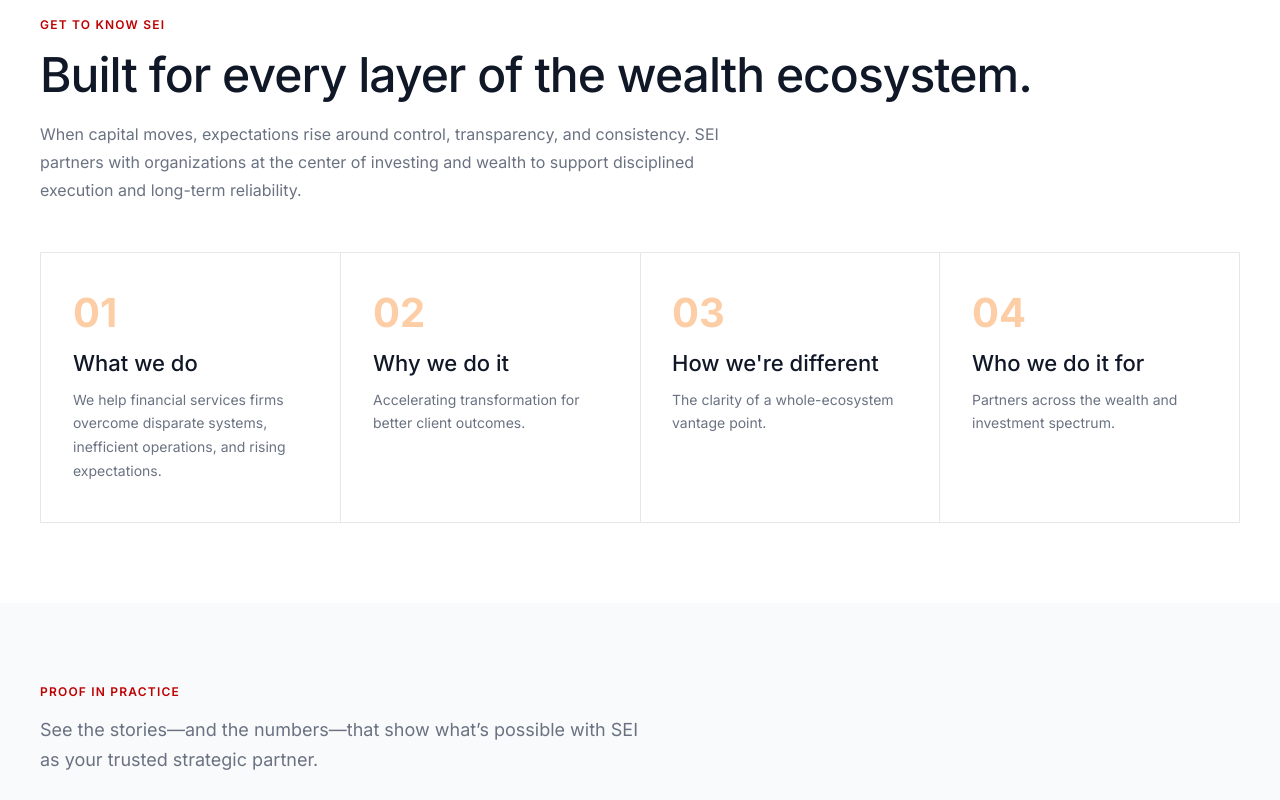
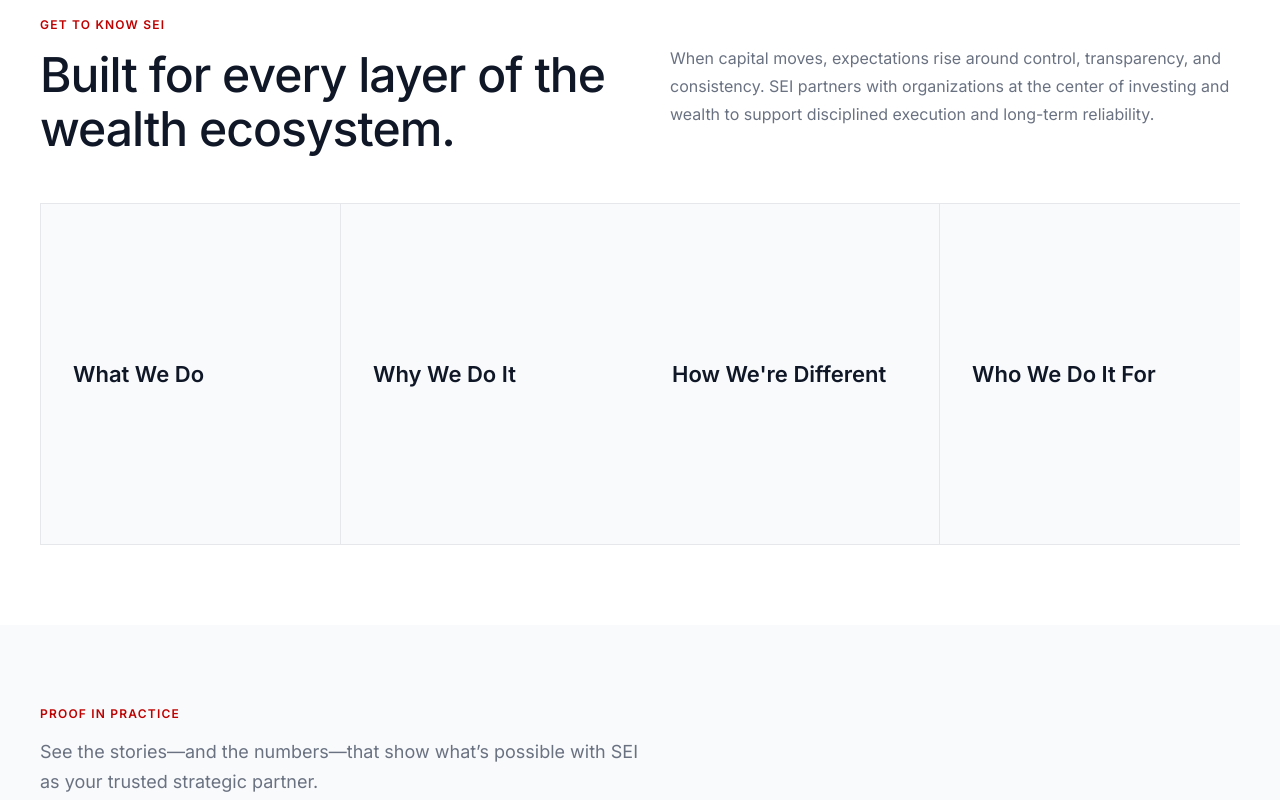
Before and after one commit to marvoey/sei-demo-nextjs, a Next.js app: page / in a window 1280 px wide. Shown: the part 1360-2160 px from the top of the page. Built offline with nearby package versions, Linux system fonts and the light colour scheme; no server answers.

Commit message:
Get to know design updates

```diff
--- a/app/_components/Animations.tsx
+++ b/app/_components/Animations.tsx
@@ -140,7 +140,7 @@
 
     /* ── 7. 3D CARD TILT ───────────────────────────────────────────── */
     function initCardTilt() {
-      document.querySelectorAll('.insight-card, .suggested-card, .know-pillar').forEach(card => {
+      document.querySelectorAll('.insight-card, .suggested-card').forEach(card => {
         card.addEventListener('mousemove', e => {
           const r = (card as HTMLElement).getBoundingClientRect()
           const x = ((e as MouseEvent).clientX - r.left) / r.width - 0.5
--- a/app/_components/GetToKnowSEI.tsx
+++ b/app/_components/GetToKnowSEI.tsx
@@ -1,23 +1,40 @@
 const PILLARS = [
-  { num: '01', head: 'What we do', body: 'We help financial services firms overcome disparate systems, inefficient operations, and rising expectations.' },
-  { num: '02', head: 'Why we do it', body: 'Accelerating transformation for better client outcomes.' },
-  { num: '03', head: "How we're different", body: 'The clarity of a whole-ecosystem vantage point.' },
-  { num: '04', head: 'Who we do it for', body: 'Partners across the wealth and investment spectrum.' },
+  {
+    head: 'What We Do',
+    body: 'We help financial services firms overcome disparate systems, inefficient operations, and rising expectations.',
+  },
+  {
+    head: 'Why We Do It',
+    body: 'We help break through complexity to accelerate transformation and deliver outcomes that matter.',
+  },
+  {
+    head: "How We're Different",
+    body: 'We see the whole map, leveraging our vantage point across the wealth ecosystem to deliver clarity and insight.',
+  },
+  {
+    head: 'Who We Do It For',
+    body: 'We partner with asset managers, banks and wealth managers, advisors, and institutional investors to unlock scalable growth.',
+  },
 ]
 
 export default function GetToKnowSEI() {
   return (
     <section className="know-sei section">
       <div className="container">
-        <div className="section-eyebrow">Get to Know SEI</div>
-        <h2 className="section-headline">Built for every layer of the wealth ecosystem.</h2>
-        <p className="section-body">When capital moves, expectations rise around control, transparency, and consistency. SEI partners with organizations at the center of investing and wealth to support disciplined execution and long-term reliability.</p>
+        <div className="know-sei-header">
+          <div>
+            <div className="section-eyebrow">Get to Know SEI</div>
+            <h2 className="section-headline">Built for every layer of the wealth ecosystem.</h2>
+          </div>
+          <p className="section-body">When capital moves, expectations rise around control, transparency, and consistency. SEI partners with organizations at the center of investing and wealth to support disciplined execution and long-term reliability.</p>
+        </div>
         <div className="know-sei-grid">
           {PILLARS.map(p => (
-            <div key={p.num} className="know-pillar">
-              <div className="know-pillar-num">{p.num}</div>
+            <div key={p.head} className="know-pillar">
               <div className="know-pillar-head">{p.head}</div>
-              <p className="know-pillar-body">{p.body}</p>
+              <div className="know-pillar-reveal">
+                <p className="know-pillar-body">{p.body}</p>
+              </div>
             </div>
           ))}
         </div>
--- a/app/globals.css
+++ b/app/globals.css
@@ -210,12 +210,18 @@
 
 /* ─── Get to Know SEI ─── */
 .know-sei { background: white; border-top: 1px solid var(--border); }
+.know-sei-header { display: grid; grid-template-columns: 1fr 1fr; gap: 60px; align-items: center; }
+.know-sei-header .section-headline { margin-bottom: 0; }
 .know-sei-grid { display: grid; grid-template-columns: repeat(4,1fr); border: 1px solid var(--border); margin-top: 48px; }
-.know-pillar { padding: 40px 32px; border-right: 1px solid var(--border); }
+.know-pillar { position: relative; overflow: hidden; background: var(--bg-light); border-right: 1px solid var(--border); min-height: 340px; padding: 40px 32px; display: flex; flex-direction: column; justify-content: center; }
 .know-pillar:last-child { border-right: none; }
-.know-pillar-num { font-size: 40px; font-weight: 700; color: var(--orange); opacity: .35; line-height: 1; margin-bottom: 16px; }
-.know-pillar-head { font-size: 22px; font-weight: 500; color: var(--text-900); margin-bottom: 10px; line-height: 1.3; }
-.know-pillar-body { font-size: 14px; color: var(--text-500); line-height: 1.7; }
+.know-pillar::before { content: ''; position: absolute; inset: 0; z-index: 0; background: #FFA202; transform: scaleY(0); transform-origin: bottom; transition: transform 0.55s cubic-bezier(0.4, 0, 0.2, 1); }
+.know-pillar:hover::before { transform: scaleY(1); transition: transform 0.55s cubic-bezier(0.4, 0, 0.2, 1); }
+.know-pillar-head { font-size: 22px; font-weight: 600; color: var(--text-900); line-height: 1.3; position: relative; z-index: 1; transition: opacity 0.3s ease, transform 0.45s cubic-bezier(0.4, 0, 0.2, 1); }
+.know-pillar:hover .know-pillar-head { opacity: 0; transform: translateY(-14px); transition: opacity 0.3s ease, transform 0.45s cubic-bezier(0.4, 0, 0.2, 1); }
+.know-pillar-reveal { position: absolute; inset: 0; padding: 32px; z-index: 1; display: flex; align-items: center; justify-content: center; transform: translateY(100%); transition: transform 0.55s cubic-bezier(0.4, 0, 0.2, 1); }
+.know-pillar:hover .know-pillar-reveal { transform: translateY(0); transition: transform 0.55s cubic-bezier(0.4, 0, 0.2, 1); }
+.know-pillar-body { font-size: 16px; color: var(--text-900); line-height: 1.7; text-align: center; }
 
 /* ─── Trusted By ─── */
 .trusted { background: var(--bg-light); }
@@ -523,7 +529,7 @@
 /* ─── Sticky Scroll Narrative ─── */
 .sticky-scroll-wrap { position: relative; height: 320vh; }
 .sticky-scroll-scene { position: sticky; top: 64px; }
-.know-pillar { perspective: 900px; transform-style: preserve-3d; will-change: transform, opacity; }
+.know-pillar { will-change: transform, opacity; }
 
 /* ─── Card Deck Fan ─── */
 .suggested-card { will-change: transform, opacity; transform-origin: bottom center; }
@@ -563,7 +569,7 @@
 .hero-cta-primary, .hero-cta, .spotlight-cta, .trusted-cta,
 .business-audit-cta, .modal-continue, .nav-contact { will-change: transform; }
 .hero-bg-pattern, .hero-content { will-change: transform; }
-.insight-card, .suggested-card, .know-pillar { will-change: transform; }
+.insight-card, .suggested-card { will-change: transform; }
 
 /* ─── Hamburger Button ─── */
 .nav-hamburger {
@@ -625,8 +631,10 @@
   .spotlight-headline { font-size: 28px; }
 
   /* Know SEI */
+  .know-sei-header { grid-template-columns: 1fr; gap: 20px; }
+  .know-sei-header .section-headline { margin-bottom: 0; }
   .know-sei-grid { grid-template-columns: 1fr 1fr; }
-  .know-pillar { border-right: none; border-bottom: 1px solid var(--border); }
+  .know-pillar { border-right: none; border-bottom: 1px solid var(--border); min-height: 280px; }
   .know-pillar:nth-child(odd) { border-right: 1px solid var(--border); }
   .know-pillar:nth-last-child(-n+2) { border-bottom: none; }
 
@@ -675,8 +683,7 @@
 /* ─── Responsive: Small Mobile ─── */
 @media (max-width: 480px) {
   .know-sei-grid { grid-template-columns: 1fr; }
-  .know-pillar { border-right: none !important; }
-  .know-pillar:nth-last-child(-n+2) { border-bottom: 1px solid var(--border); }
+  .know-pillar { border-right: none !important; border-bottom: 1px solid var(--border); min-height: 240px; }
   .know-pillar:last-child { border-bottom: none; }
   .footer-grid { grid-template-columns: 1fr; }
   .hero-headline { font-size: 34px; }
```
